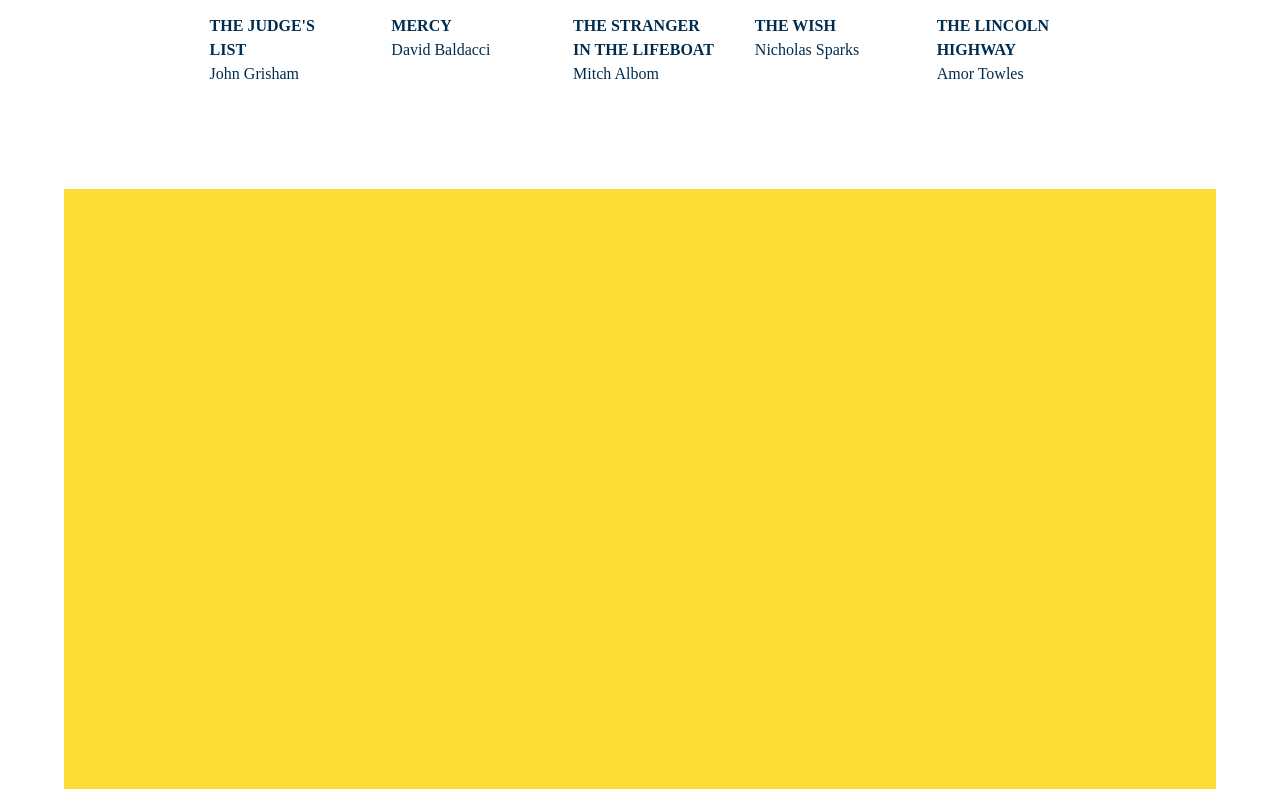
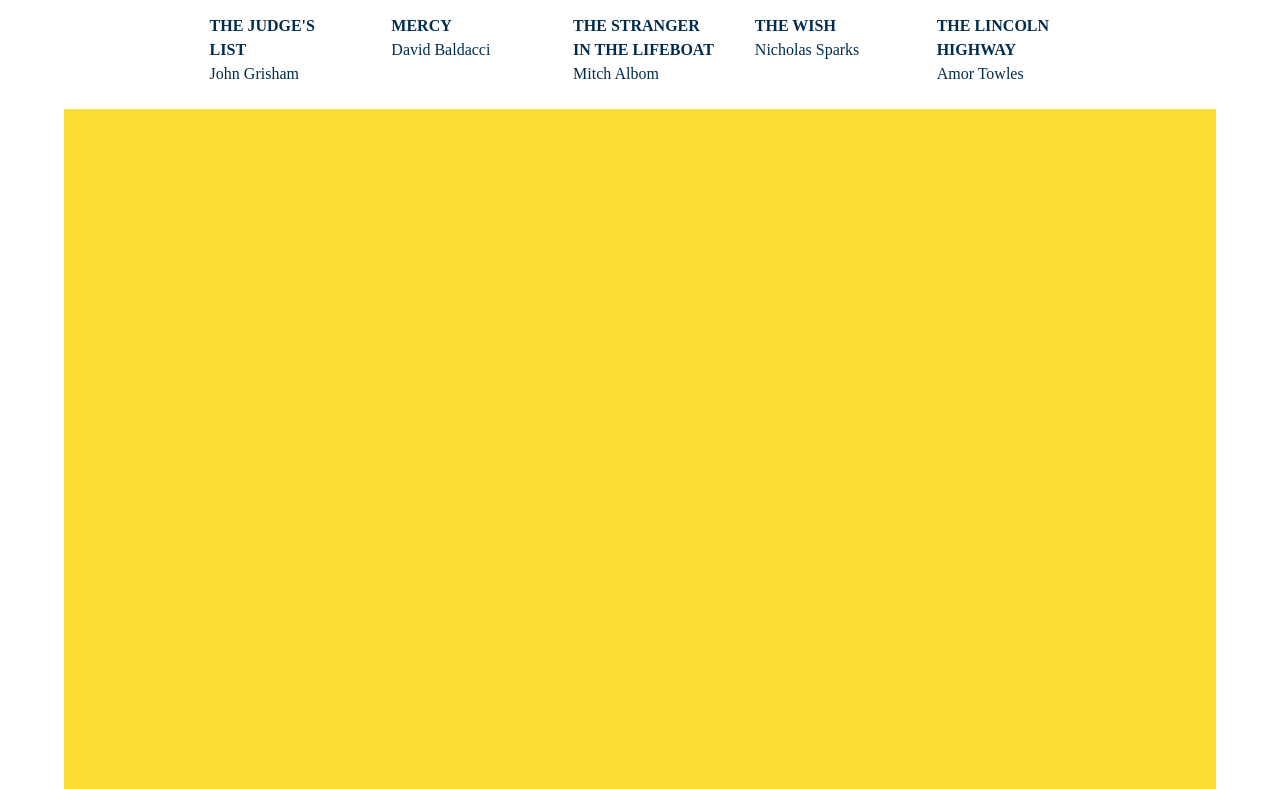
Before and after one commit to spig0126/next-book-finder-web, a Next.js app: page / in a window 1280 px wide. Shown: the part 2611-3400 px from the top of the page. Built offline with nearby package versions, Linux system fonts and the light colour scheme; no server answers.

Commit message:
Design: trivial css changes

```diff
--- a/pages/index.js
+++ b/pages/index.js
@@ -11,7 +11,7 @@ export default function Home() {
                 mx="auto"
                 my="20rem"
                 w={{ base: "100vw", lg: "90vw" }}
-                h="95rem"
+                h="90rem"
                 bgColor="blue"
                 zIndex="-1"
                 position="absolute"
@@ -20,7 +20,7 @@ export default function Home() {
             ></Flex>
             <Flex
                 mx="auto"
-                my="25rem"
+                my="20rem"
                 w={{ base: "100vw", lg: "90vw" }}
                 h="50rem"
                 bgColor="yellow"
```
